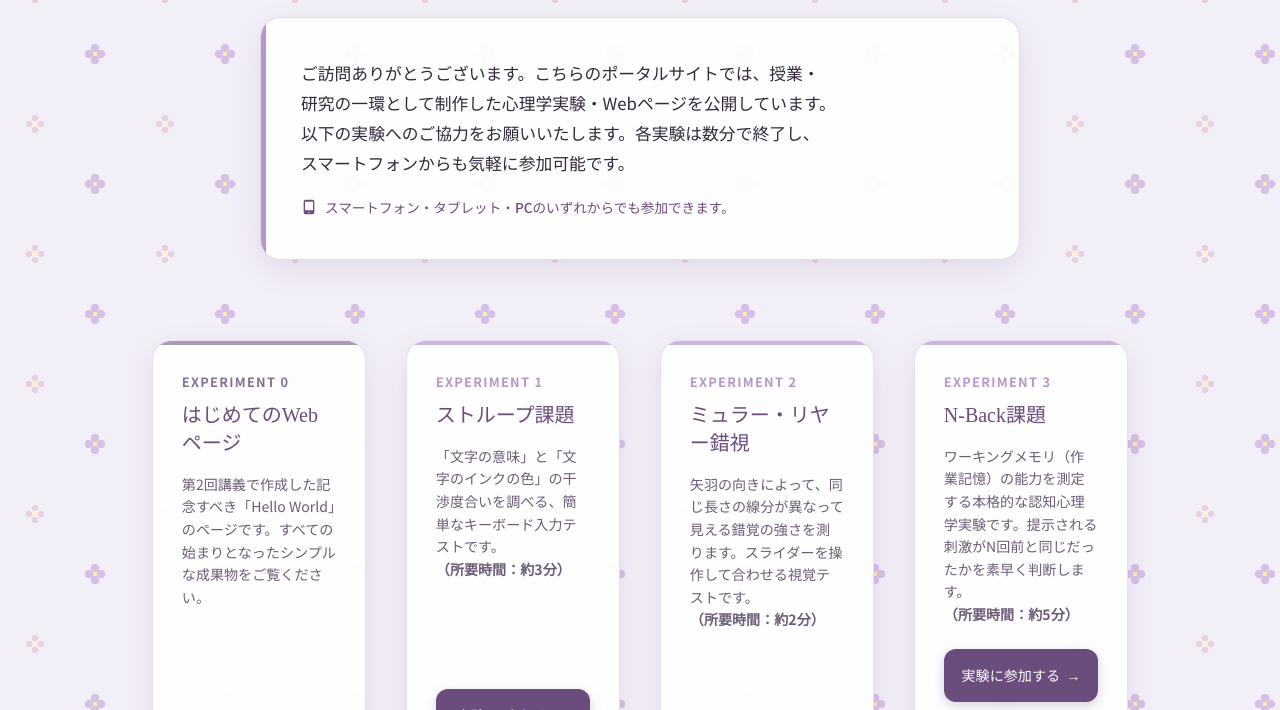
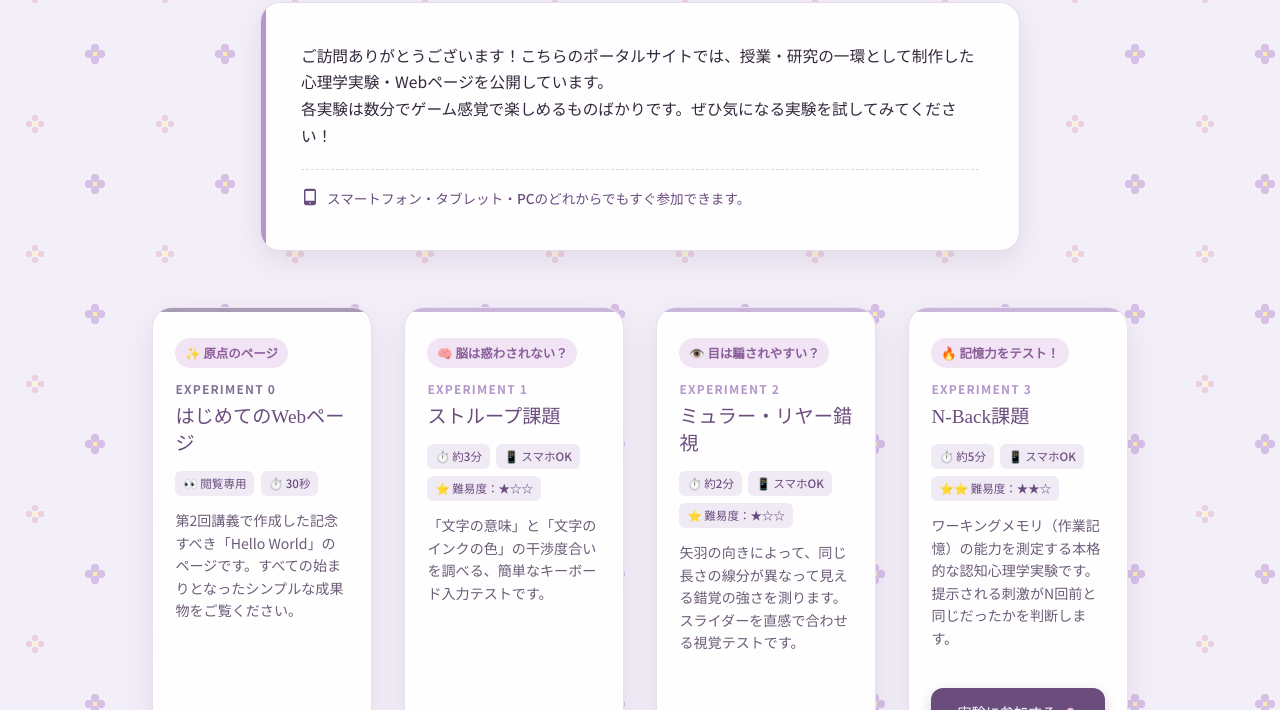
Before and after one commit to yn-sato/my-experiment, a plain HTML site: page index.html in a window 1280 px wide. Shown: the part 171-881 px from the top of the page. Drawn offline with Linux system fonts and the light colour scheme; a web font is replaced by a local one.

Commit message:
Update index.html

```diff
--- a/index.html
+++ b/index.html
@@ -18,7 +18,7 @@
             --primary-light: #b397ca;     /* アクセントラベンダー */
             --text-main: #33273b;          /* 主な文字色 */
             --text-sub: #6c5c77;           /* サブ文字色 */
-            --card-bg: rgba(255, 255, 255, 0.92); /* カード背景 */
+            --card-bg: rgba(255, 255, 255, 0.94); /* カード背景 */
             --shadow: 0 10px 30px rgba(106, 76, 125, 0.12);
             --shadow-hover: 0 15px 40px rgba(106, 76, 125, 0.22);
             --transition: all 0.35s cubic-bezier(0.25, 0.8, 0.25, 1);
@@ -33,28 +33,21 @@
         body {
             font-family: 'Noto Sans JP', sans-serif;
             background-color: var(--bg-color);
-            /* CSSのグラデーションで作る確実なお花柄ドットパターン */
+            /* お花柄ドットパターン */
             background-image:
-                /* 花びら (薄紫色) */
                 radial-gradient(circle, #d6c0e6 4px, transparent 4.5px),
                 radial-gradient(circle, #d6c0e6 4px, transparent 4.5px),
                 radial-gradient(circle, #d6c0e6 4px, transparent 4.5px),
                 radial-gradient(circle, #d6c0e6 4px, transparent 4.5px),
-                /* 花の中心 (黄色) */
                 radial-gradient(circle, #fcebaf 3px, transparent 3.5px),
-
-                /* 2つ目の小さなお花びら (ピンク系) */
                 radial-gradient(circle, #ebd0e0 3px, transparent 3.5px),
                 radial-gradient(circle, #ebd0e0 3px, transparent 3.5px),
                 radial-gradient(circle, #ebd0e0 3px, transparent 3.5px),
                 radial-gradient(circle, #ebd0e0 3px, transparent 3.5px),
-                /* 2つ目の花の中心 (黄色) */
                 radial-gradient(circle, #fff3c4 2px, transparent 2.5px);
 
             background-position:
-                /* 1つ目のお花の位置配置 */
                 30px 24px, 30px 36px, 24px 30px, 36px 30px, 30px 30px,
-                /* 2つ目のお花の位置配置 */
                 100px 94px, 100px 106px, 94px 100px, 106px 100px, 100px 100px;
 
             background-size: 130px 130px;
@@ -70,13 +63,13 @@
         .container {
             max-width: 1040px;
             margin: 0 auto;
-            padding: 4rem 2rem;
+            padding: 3rem 1.2rem;
         }
 
         /* Header Design */
         header {
             text-align: center;
-            margin-bottom: 5rem;
+            margin-bottom: 3.5rem;
             position: relative;
         }
 
@@ -95,7 +88,7 @@
         }
 
         .university-name {
-            font-size: 0.95rem;
+            font-size: 0.85rem;
             font-weight: 700;
             color: var(--primary-color);
             letter-spacing: 0.15em;
@@ -106,18 +99,19 @@
 
         h1 {
             font-family: 'Kiwi Maru', serif;
-            font-size: 2.2rem;
+            font-size: 1.8rem;
             color: var(--primary-color);
             margin-bottom: 1.5rem;
             font-weight: 500;
             letter-spacing: 0.05em;
+            line-height: 1.4;
         }
 
         .intro-card {
             background-color: var(--card-bg);
             backdrop-filter: blur(6px);
             border-radius: 20px;
-            padding: 2.5rem;
+            padding: 1.8rem 1.5rem;
             box-shadow: var(--shadow);
             border: 1px solid rgba(179, 151, 202, 0.35);
             max-width: 760px;
@@ -136,34 +130,41 @@
             background-color: var(--primary-light);
         }
 
+        /* スマホで途切れないよう自動改行を修正 */
         .intro-text {
-            font-size: 1.05rem;
+            font-size: 0.98rem;
             color: var(--text-main);
             text-align: left;
-            word-break: keep-all;
+            word-break: normal;
+            overflow-wrap: break-word;
+            line-height: 1.7;
         }
 
         .intro-note {
             display: flex;
-            align-items: center;
+            align-items: flex-start;
             gap: 0.5rem;
-            margin-top: 1rem;
+            margin-top: 1.2rem;
+            padding-top: 1rem;
+            border-top: 1px dashed rgba(179, 151, 202, 0.4);
             font-size: 0.85rem;
             color: var(--primary-color);
             font-weight: 500;
         }
 
         .intro-note svg {
-            width: 16px;
-            height: 16px;
+            width: 18px;
+            height: 18px;
             fill: currentColor;
+            flex-shrink: 0;
+            margin-top: 2px;
         }
 
         /* Experiments Section */
         .experiments-grid {
             display: grid;
             grid-template-columns: 1fr;
-            gap: 2.5rem;
+            gap: 2rem;
             margin-bottom: 4rem;
         }
 
@@ -172,19 +173,15 @@
             .experiments-grid {
                 grid-template-columns: repeat(4, 1fr);
             }
+            h1 { font-size: 2.2rem; }
+            .container { padding: 4rem 2rem; }
+            .intro-card { padding: 2.5rem; }
         }
 
-        /* タブレット大 (2カラム表示) */
-        @media (max-width: 1023px) and (min-width: 768px) {
+        /* タブレット (2カラム表示) */
+        @media (max-width: 1023px) and (min-width: 640px) {
             .experiments-grid {
                 grid-template-columns: repeat(2, 1fr);
-            }
-        }
-
-        /* スマホ・タブレット小 (1カラム表示) */
-        @media (max-width: 767px) {
-            .experiments-grid {
-                grid-template-columns: 1fr;
             }
         }
 
@@ -192,7 +189,7 @@
             background-color: var(--card-bg);
             backdrop-filter: blur(6px);
             border-radius: 20px;
-            padding: 1.8rem;
+            padding: 1.8rem 1.4rem;
             box-shadow: var(--shadow);
             border: 1px solid rgba(179, 151, 202, 0.3);
             display: flex;
@@ -216,7 +213,7 @@
         }
 
         .experiment-card:hover {
-            transform: translateY(-8px);
+            transform: translateY(-6px);
             box-shadow: var(--shadow-hover);
             border-color: rgba(179, 151, 202, 0.6);
         }
@@ -228,40 +225,71 @@
         }
 
         .card-top {
-            margin-bottom: 1.5rem;
+            margin-bottom: 1.2rem;
+        }
+
+        /* 一言キャッチコピー */
+        .card-catchphrase {
+            font-size: 0.78rem;
+            font-weight: 700;
+            color: #8b5d9b;
+            background: #f1e4f5;
+            padding: 0.25rem 0.6rem;
+            border-radius: 20px;
+            display: inline-block;
+            margin-bottom: 0.6rem;
         }
 
         .experiment-number {
-            font-size: 0.8rem;
+            font-size: 0.75rem;
             font-weight: 700;
             color: var(--primary-light);
             text-transform: uppercase;
             letter-spacing: 0.1em;
-            margin-bottom: 0.5rem;
+            margin-bottom: 0.3rem;
             display: block;
         }
 
         .experiment-title {
             font-family: 'Kiwi Maru', serif;
-            font-size: 1.25rem;
+            font-size: 1.2rem;
             color: var(--primary-color);
-            margin-bottom: 1rem;
+            margin-bottom: 0.8rem;
             font-weight: 500;
             line-height: 1.4;
+        }
+
+        /* 魅力的なアイコンタグ */
+        .tags-container {
+            display: flex;
+            flex-wrap: wrap;
+            gap: 0.4rem;
+            margin-bottom: 0.8rem;
+        }
+
+        .tag {
+            font-size: 0.72rem;
+            padding: 0.15rem 0.5rem;
+            border-radius: 6px;
+            background-color: #f0eaf5;
+            color: var(--primary-color);
+            font-weight: 500;
         }
 
         .experiment-desc {
             font-size: 0.88rem;
             color: var(--text-sub);
             line-height: 1.6;
+            word-break: normal;
+            overflow-wrap: break-word;
         }
 
         /* Card Bottom (Button Group) */
         .card-bottom {
             display: flex;
             flex-direction: column;
-            gap: 0.7rem;
-            margin-top: auto;
+            gap: 0.6rem;
+            margin-top: 1.2rem;
         }
 
         /* Buttons & Links Base */
@@ -270,7 +298,7 @@
             align-items: center;
             justify-content: center;
             width: 100%;
-            padding: 0.85rem 1.1rem;
+            padding: 0.8rem 1rem;
             text-decoration: none;
             border-radius: 12px;
             font-weight: 500;
@@ -281,7 +309,7 @@
             text-align: center;
         }
 
-        /* Primary Action Button */
+        /* Primary Action Button (メインボタン) */
         .btn-primary {
             background-color: var(--primary-color);
             color: #ffffff;
@@ -289,19 +317,16 @@
         }
 
         .btn-primary::after {
-            content: '→';
+            content: '🌸';
+            font-size: 0.8rem;
             margin-left: 0.4rem;
             transition: var(--transition);
-            font-weight: bold;
         }
 
         .btn-primary:hover {
             background-color: var(--primary-hover);
             box-shadow: 0 6px 16px rgba(106, 76, 125, 0.35);
-        }
-
-        .btn-primary:hover::after {
-            transform: translateX(4px);
+            transform: scale(1.02);
         }
 
         /* Secondary Action Button */
@@ -354,7 +379,7 @@
         /* Footer */
         footer {
             text-align: center;
-            font-size: 0.85rem;
+            font-size: 0.82rem;
             color: var(--text-sub);
             padding-top: 2rem;
             border-top: 1px solid rgba(179, 151, 202, 0.2);
@@ -388,17 +413,17 @@
         <!-- Header Section -->
         <header class="animate-fade-in">
             <span class="university-name">Shokei Gakuin University</span>
-            <h1>尚絅学院大学 2412B10の心理学実験室</h1>
+            <h1>🌸 尚絅学院大学 2412B10の心理学実験室 🌸</h1>
 
             <div class="intro-card">
                 <p class="intro-text">
-                    ご訪問ありがとうございます。こちらのポータルサイトでは、授業・研究の一環として制作した心理学実験・Webページを公開しています。以下の実験へのご協力をお願いいたします。各実験は数分で終了し、スマートフォンからも気軽に参加可能です。
+                    ご訪問ありがとうございます！こちらのポータルサイトでは、授業・研究の一環として制作した心理学実験・Webページを公開しています。<br>各実験は数分でゲーム感覚で楽しめるものばかりです。ぜひ気になる実験を試してみてください！
                 </p>
                 <div class="intro-note">
                     <svg viewBox="0 0 24 24">
                         <path d="M17,1H7C5.34,1,4,2.34,4,4v16c0,1.66,1.34,3,3,3h10c1.66,0,3-1.34,3-3V4C20,2.34,18.66,1,17,1z M12,21c-0.55,0-1-0.45-1-1 s0.45-1,1-1s1,0.45,1,1S12.55,21,12,21z M18,17H6V4h12V17z"/>
                     </svg>
-                    <span>スマートフォン・タブレット・PCのいずれからでも参加できます。</span>
+                    <span>スマートフォン・タブレット・PCのどれからでもすぐ参加できます。</span>
                 </div>
             </div>
         </header>
@@ -409,8 +434,13 @@
             <!-- Experiment 0 -->
             <section class="experiment-card animate-fade-in delay-1">
                 <div class="card-top">
+                    <span class="card-catchphrase">✨ 原点のページ</span>
                     <span class="experiment-number">Experiment 0</span>
                     <h2 class="experiment-title">はじめてのWebページ</h2>
+                    <div class="tags-container">
+                        <span class="tag">👀 閲覧専用</span>
+                        <span class="tag">⏱️ 30秒</span>
+                    </div>
                     <p class="experiment-desc">第2回講義で作成した記念すべき「Hello World」のページです。すべての始まりとなったシンプルな成果物をご覧ください。</p>
                 </div>
                 <div class="card-bottom">
@@ -421,9 +451,15 @@
             <!-- Experiment 1 -->
             <section class="experiment-card animate-fade-in delay-2">
                 <div class="card-top">
+                    <span class="card-catchphrase">🧠 脳は惑わされない？</span>
                     <span class="experiment-number">Experiment 1</span>
                     <h2 class="experiment-title">ストループ課題</h2>
-                    <p class="experiment-desc">「文字の意味」と「文字のインクの色」の干渉度合いを調べる、簡単なキーボード入力テストです。<br><strong>（所要時間：約3分）</strong></p>
+                    <div class="tags-container">
+                        <span class="tag">⏱️ 約3分</span>
+                        <span class="tag">📱 スマホOK</span>
+                        <span class="tag">⭐ 難易度：★☆☆</span>
+                    </div>
+                    <p class="experiment-desc">「文字の意味」と「文字のインクの色」の干渉度合いを調べる、簡単なキーボード入力テストです。</p>
                 </div>
                 <div class="card-bottom">
                     <a href="stroop.html" class="btn btn-primary">実験1に参加する</a>
@@ -435,9 +471,15 @@
             <!-- Experiment 2 -->
             <section class="experiment-card animate-fade-in delay-3">
                 <div class="card-top">
+                    <span class="card-catchphrase">👁️ 目は騙されやすい？</span>
                     <span class="experiment-number">Experiment 2</span>
                     <h2 class="experiment-title">ミュラー・リヤー錯視</h2>
-                    <p class="experiment-desc">矢羽の向きによって、同じ長さの線分が異なって見える錯覚の強さを測ります。スライダーを操作して合わせる視覚テストです。<br><strong>（所要時間：約2分）</strong></p>
+                    <div class="tags-container">
+                        <span class="tag">⏱️ 約2分</span>
+                        <span class="tag">📱 スマホOK</span>
+                        <span class="tag">⭐ 難易度：★☆☆</span>
+                    </div>
+                    <p class="experiment-desc">矢羽の向きによって、同じ長さの線分が異なって見える錯覚の強さを測ります。スライダーを直感で合わせる視覚テストです。</p>
                 </div>
                 <div class="card-bottom">
                     <a href="muller_lyer_final.html" class="btn btn-primary">実験2に参加する</a>
@@ -447,9 +489,15 @@
             <!-- Experiment 3 -->
             <section class="experiment-card animate-fade-in delay-4">
                 <div class="card-top">
+                    <span class="card-catchphrase">🔥 記憶力をテスト！</span>
                     <span class="experiment-number">Experiment 3</span>
                     <h2 class="experiment-title">N-Back課題</h2>
-                    <p class="experiment-desc">ワーキングメモリ（作業記憶）の能力を測定する本格的な認知心理学実験です。提示される刺激がN回前と同じだったかを素早く判断します。<br><strong>（所要時間：約5分）</strong></p>
+                    <div class="tags-container">
+                        <span class="tag">⏱️ 約5分</span>
+                        <span class="tag">📱 スマホOK</span>
+                        <span class="tag">⭐⭐ 難易度：★★☆</span>
+                    </div>
+                    <p class="experiment-desc">ワーキングメモリ（作業記憶）の能力を測定する本格的な認知心理学実験です。提示される刺激がN回前と同じだったかを判断します。</p>
                 </div>
                 <div class="card-bottom">
                     <a href="n_back.html" class="btn btn-primary">実験に参加する</a>
```
